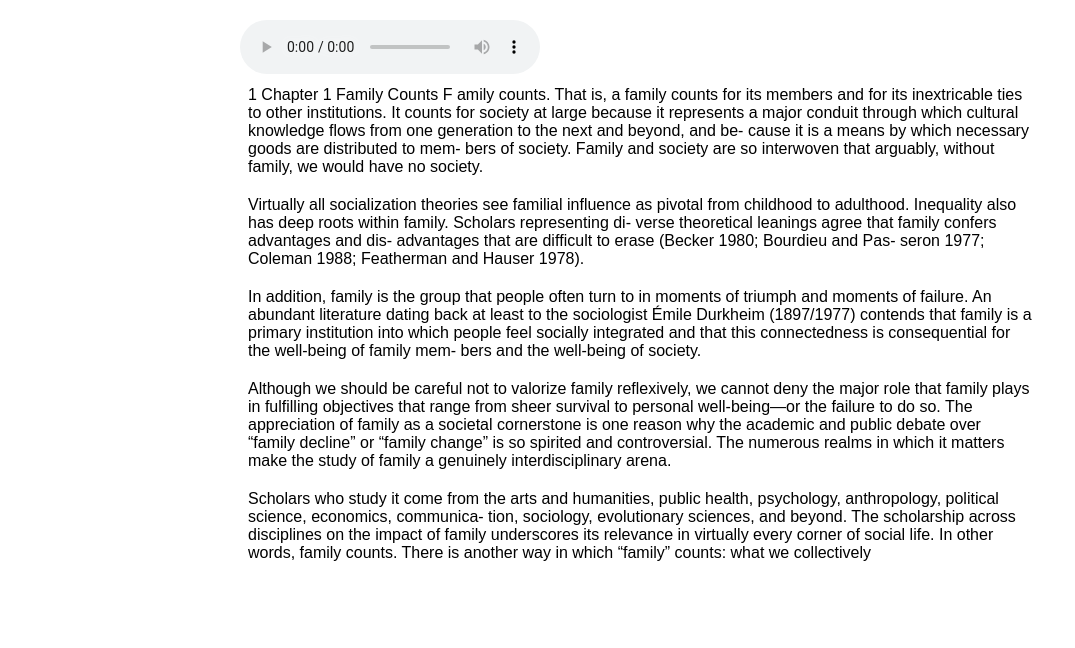
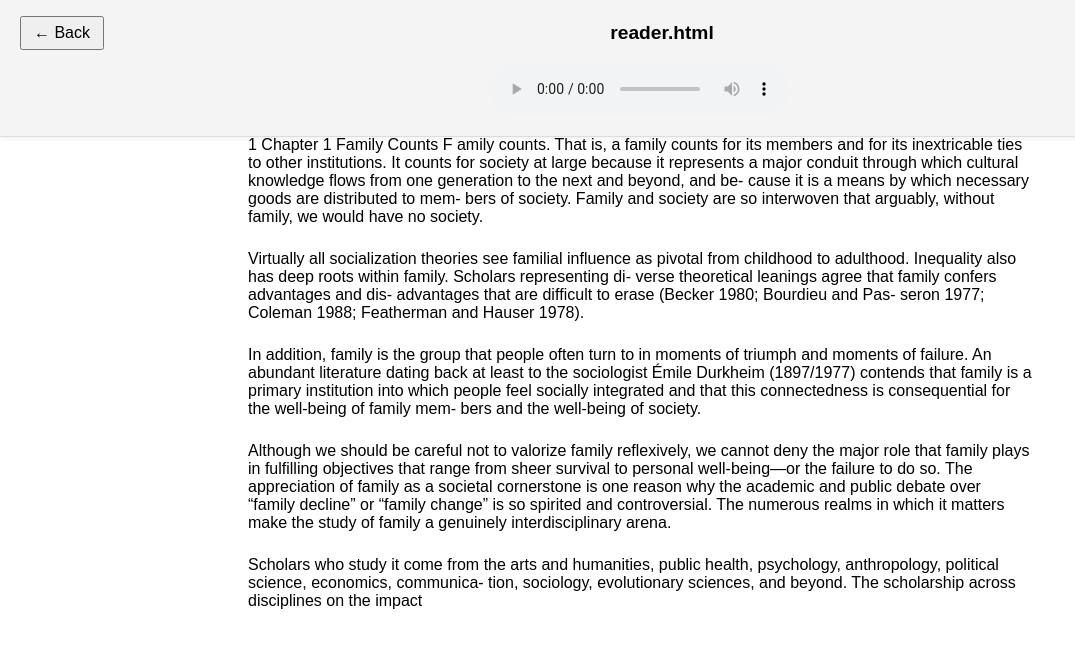
Before and after one commit to danielmccannsayles/meili_tts, a plain HTML site: page meili_tts/viewer/reader.html in a window 1280 px wide. Shown: the whole page, without its empty margins (0-1075 px from the left). Drawn offline with Linux system fonts and the light colour scheme; files whose address does not match are found by name.

Commit message:
Add a sticky header + file deletion

```diff
--- a/meili_tts/processed/p1/chunks.json
+++ /dev/null
@@ -1,22 +0,0 @@
-[
-  {
-    "text": "1 Chapter 1  Family Counts  F amily counts. That is, a family counts for its members and for its  inextricable ties to other institutions. It counts for society at large  because it represents a major conduit through which cultural  knowledge \ufb02ows from one generation to the next and beyond, and be- cause it is a means by which necessary goods are distributed to mem- bers of society. Family and society are so interwoven that arguably,  without family, we would have no society.",
-    "start": 0
-  },
-  {
-    "text": "Virtually all socialization  theories see familial in\ufb02uence as pivotal from childhood to adulthood.  Inequality also has deep roots within family. Scholars representing di- verse theoretical leanings agree that family confers advantages and dis- advantages that are dif\ufb01cult to erase (Becker 1980; Bourdieu and Pas- seron 1977; Coleman 1988; Featherman and Hauser 1978).",
-    "start": 29.175
-  },
-  {
-    "text": "In addition,  family is the group that people often turn to in moments of triumph  and moments of failure. An abundant literature dating back at least to  the sociologist \u00c9mile Durkheim (1897/1977) contends that family is a  primary institution into which people feel socially integrated and that  this connectedness is consequential for the well-being of family mem- bers and the well-being of society.",
-    "start": 55.95
-  },
-  {
-    "text": "Although we should be careful not to valorize family re\ufb02exively, we  cannot deny the major role that family plays in ful\ufb01lling objectives that  range from sheer survival to personal well-being\u2014or the failure to do  so. The appreciation of family as a societal cornerstone is one reason  why the academic and public debate over \u201cfamily decline\u201d or \u201cfamily  change\u201d is so spirited and controversial. The numerous realms in which  it matters make the study of family a genuinely interdisciplinary arena.",
-    "start": 82.525
-  },
-  {
-    "text": "Scholars who study it come from the arts and humanities, public health,  psychology, anthropology, political science, economics, communica- tion, sociology, evolutionary sciences, and beyond. The scholarship  across disciplines on the impact of family underscores its relevance in  virtually every corner of social life. In other words, family counts. There is another way in which \u201cfamily\u201d counts: what we collectively",
-    "start": 112.72500000000001
-  }
-]
--- a/meili_tts/viewer/reader.html
+++ b/meili_tts/viewer/reader.html
@@ -2,46 +2,102 @@
 <html>
   <head>
     <meta charset="UTF-8" />
-    <title>MeiLi TTS</title>
+    <title>Reader View (MeiLiTTS)</title>
     <style>
       body {
         font-family: sans-serif;
-        padding: 20px;
+        margin: 0;
+        padding-top: 120px; /* Space for sticky header */
         max-width: 800px;
         margin: auto;
       }
+
+      .header {
+        position: fixed;
+        top: 0;
+        left: 0;
+        right: 0;
+        background: #f4f4f4;
+        border-bottom: 1px solid #ddd;
+        z-index: 1000;
+        padding: 16px 20px;
+        box-shadow: 0 2px 4px rgba(0, 0, 0, 0.05);
+      }
+
+      .header-top {
+        display: flex;
+        align-items: center;
+        justify-content: space-between;
+      }
+
+      .back-button {
+        padding: 6px 12px;
+        font-size: 1em;
+        cursor: pointer;
+      }
+
+      .title {
+        flex-grow: 1;
+        text-align: center;
+        font-size: 1.2em;
+        font-weight: bold;
+        margin-left: -40px; /* balance out back button width */
+      }
+
+      .audio-wrapper {
+        margin-top: 12px;
+        text-align: center;
+      }
+
       .chunk {
         padding: 8px;
-        margin-bottom: 4px;
+        margin: 8px 0;
         cursor: pointer;
         border-radius: 4px;
       }
+
       .chunk:hover {
         background-color: #f0f0f0;
       }
+
       .chunk.active {
         background-color: #d0ebff;
-      }
-      .controls {
-        margin-bottom: 20px;
       }
     </style>
   </head>
   <body>
-    <audio id="audio" controls></audio>
+    <div class="header">
+      <div class="header-top">
+        <button class="back-button" onclick="goBack()">← Back</button>
+        <div class="title" id="title"></div>
+      </div>
+      <div class="audio-wrapper">
+        <audio id="audio" controls></audio>
+      </div>
+    </div>
+
     <div id="chunkList"></div>
 
     <script>
+      function goBack() {
+        window.location.href = "/";
+      }
+
       const audio = document.getElementById("audio");
       const chunkList = document.getElementById("chunkList");
+      const title = document.getElementById("title");
       let chunks = [];
       let currentChunkIndex = -1;
       let isSeeking = false;
 
       // Extract file name from path: /reader.html/<filename>
-      const filename = window.location.pathname.split("/").pop();
+      const filename = decodeURIComponent(
+        window.location.pathname.split("/").pop()
+      );
 
-      // Build paths
+      // Update the header title
+      title.textContent = filename;
+
       const chunksPath = `/processed/${filename}/chunks.json`;
       const audioPath = `/processed/${filename}/full.wav`;
 
@@ -59,7 +115,6 @@
           div.className = "chunk";
           div.textContent = chunk.text;
 
-          // On click of text chunk
           div.onclick = () => {
             isSeeking = true;
             audio.currentTime = chunk.start;
```
Also changed, not shown: meili_tts/viewer/index.html (+51 -12 lines), 3 other files.
